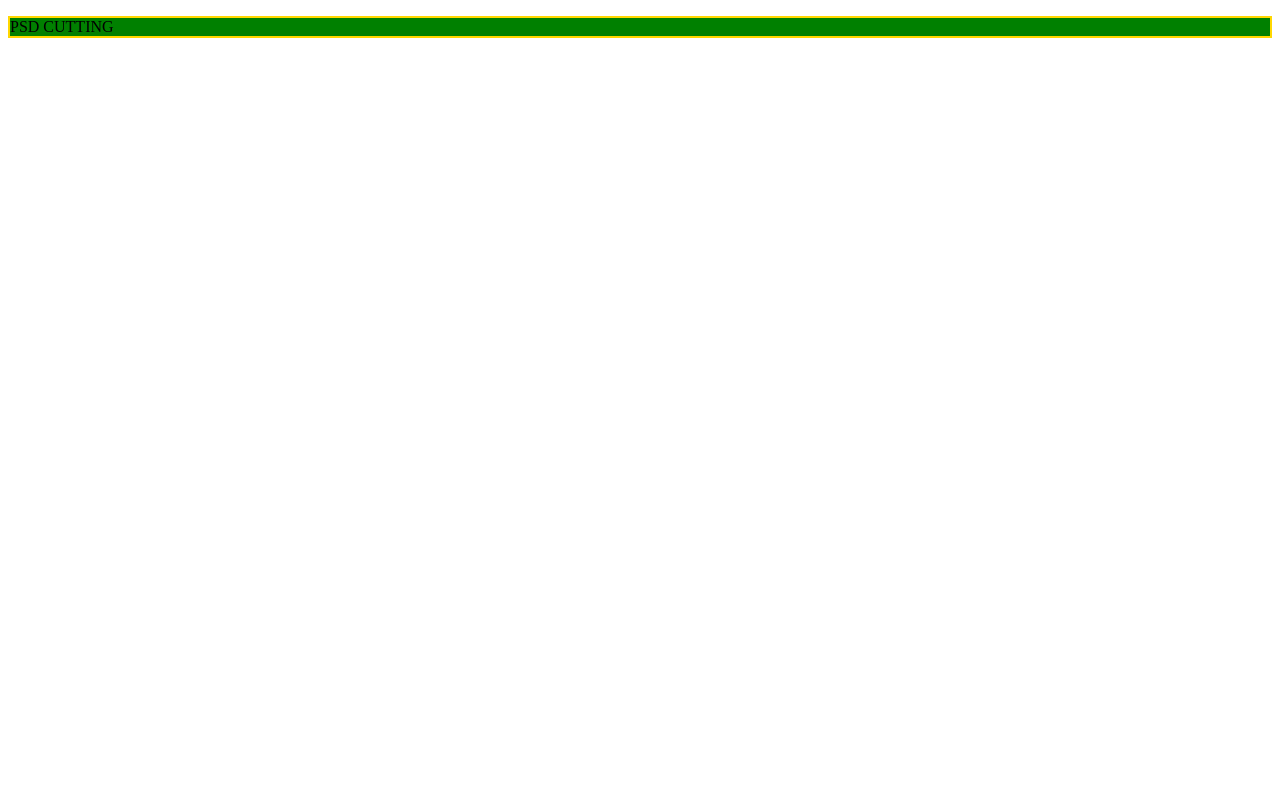
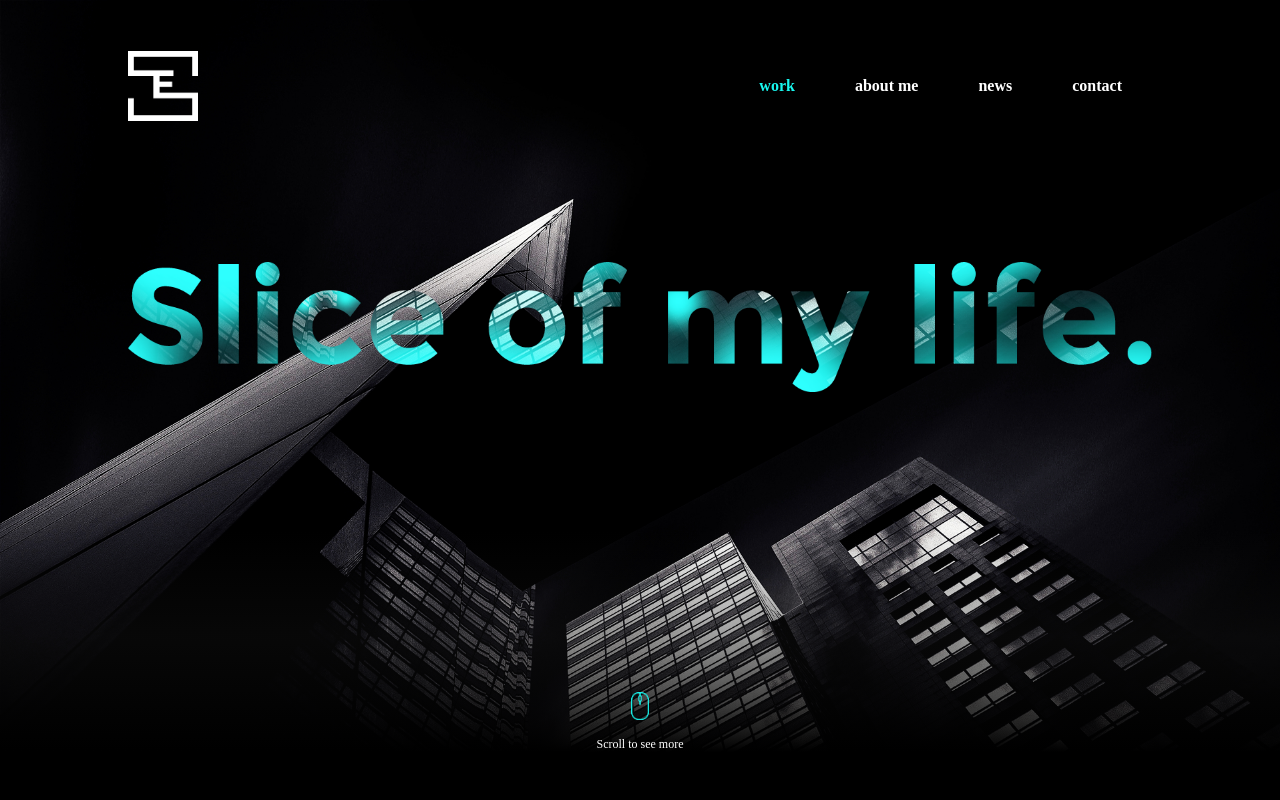
Before and after one commit to MichalW01/Projekt-Page, a website: page index.html in a window 1280 px wide. Drawn offline with Linux system fonts and the light colour scheme.

Commit message:
add hero section

```diff
--- a/css/input.scss
+++ b/css/input.scss
@@ -1,4 +1,102 @@
-p {
-  border: 2px solid gold;
-  background-color: green;
+* {
+  margin: 0;
+  padding: 0;
+  box-sizing: border-box;
+  font-family: Montserrat;
+  // border: 1px solid red;
 }
+
+.hero {
+  width: 100%;
+  height: 100vh;
+
+  .background {
+    width: 100%;
+    height: 100vh;
+    background-image: url("../images/hero-background.jpg");
+    background-size: cover;
+    background-repeat: no-repeat;
+    position: relative;
+  }
+
+  header {
+    padding: 4% 10%;
+    width: 100%;
+    display: flex;
+    position: relative;
+    flex-direction: row;
+    justify-content: space-between;
+  }
+
+  ul {
+    display: flex;
+    flex-direction: row;
+    justify-content: space-evenly;
+  }
+
+  li:first-of-type a {
+    color:  #18f7ef;
+
+    &:hover {
+      color:  white;
+    }
+  }
+
+  li:hover a {
+    color:  #18f7ef;
+  }
+
+  a {
+    padding: 0 30px;
+    color: #ffffff;
+    font-size: 16px;
+    font-weight: 700;
+    line-height: 70px;
+    text-decoration: none;
+      }
+
+  .logo {
+    width: 70px;
+    height: 70px;
+  }
+
+  .slice {
+    margin: 7% auto 0;
+    width: 80%;
+    display: block;
+    z-index: 10;
+    position: relative;
+  }
+
+  .scroll {
+    display: flex;
+    flex-direction: column;
+    z-index: 10;
+    position: absolute;
+    bottom: 4%;
+    right: 0;
+    left: 0;
+  }
+
+  .mouse {
+    width: 18px;
+    height: 28px;
+    margin: auto;
+  }
+
+  p {
+    color: #ffffff;
+    font-size: 12px;
+    line-height: 48px;
+    text-align: center;
+  }
+
+  .gradient {
+    position: absolute;
+    bottom: 0;
+    width: 100%;
+    height: 60vh;
+    background: rgb(0,0,0);
+    background: linear-gradient(0deg, rgba(0,0,0,1) 10%, rgba(18,18,18,0.40689779329700626) 34%, rgba(0,6,8,0) 56%);
+  }
+}
--- a/index.html
+++ b/index.html
@@ -4,13 +4,31 @@
 <head>
   <meta charset="utf-8" />
   <meta http-equiv="X-UA-Compatible" content="IE=edge">
-  <title>PSD CUTTING!</title>
+  <title>FIRST PROJECT PAGE</title>
   <meta name="viewport" content="width=device-width, initial-scale=1">
   <link rel="stylesheet" type="text/css" media="screen" href="css/output.css" />
 </head>
 
 <body>
-  <p>PSD CUTTING</p>
+  <section class="hero">
+    <div class="background">
+      <header>
+        <img class="logo" src="images/embedded-logo.png" alt="">
+        <ul>
+          <li><a href="#">work</a></li>
+          <li><a href="#">about me</a></li>
+          <li><a href="#">news</a></li>
+          <li><a href="#">contact</a></li>
+        </ul>
+      </header>
+      <img class="slice" src="images/slice-of-life.png" alt="">
+      <div class="scroll">
+        <img class="mouse" src="images/mouse.png" alt="">
+        <p>Scroll to see more</p>
+      </div>
+      <div class="gradient"></div>
+    </div>
+
 </body>
 
 </html>
```
Also changed, not shown: css/output.css, images/embedded-logo.png (added), images/hero-background.jpg (added), images/mouse.png (added), images/slice-of-life.png (added), 1 other file.
